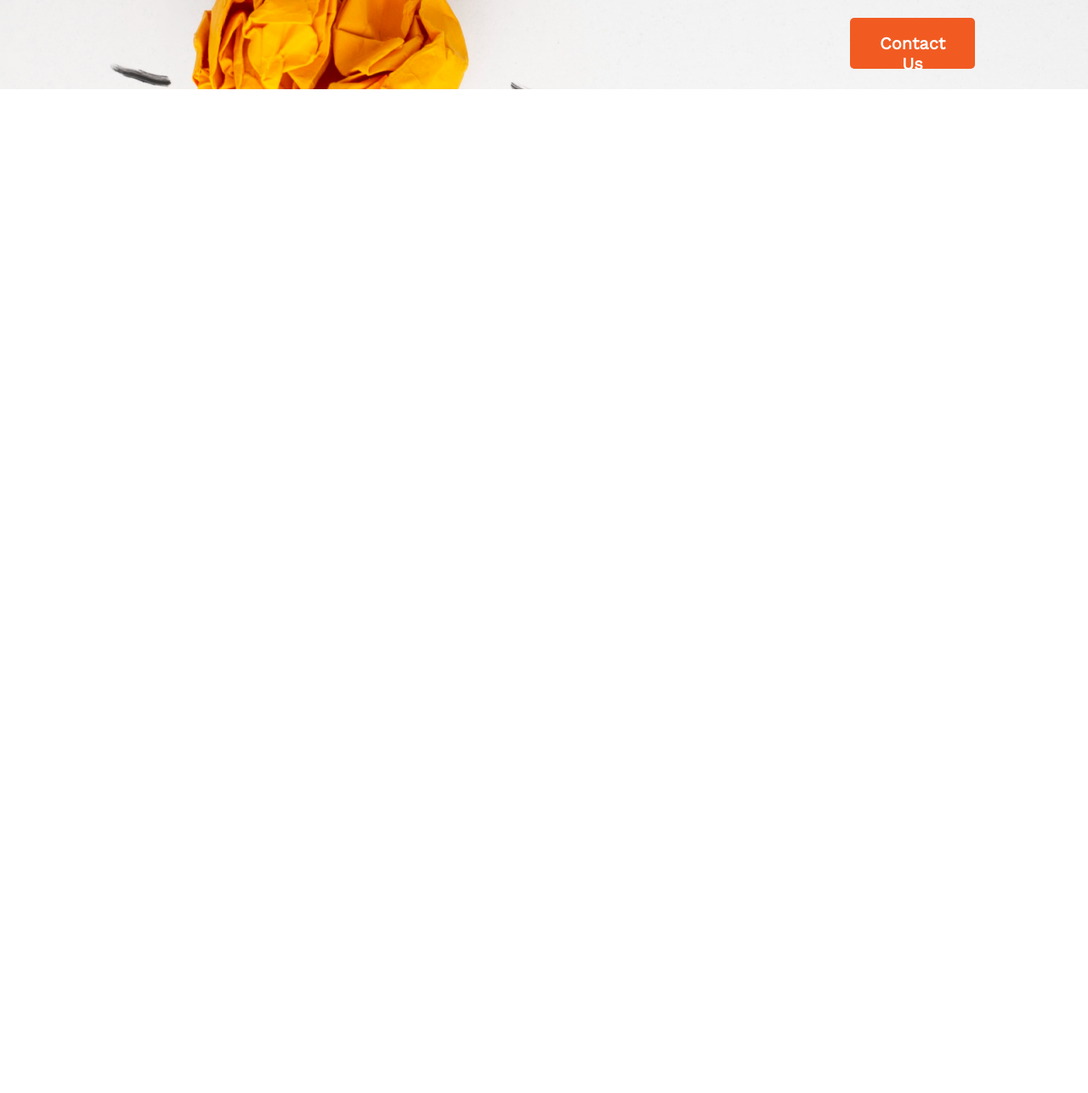
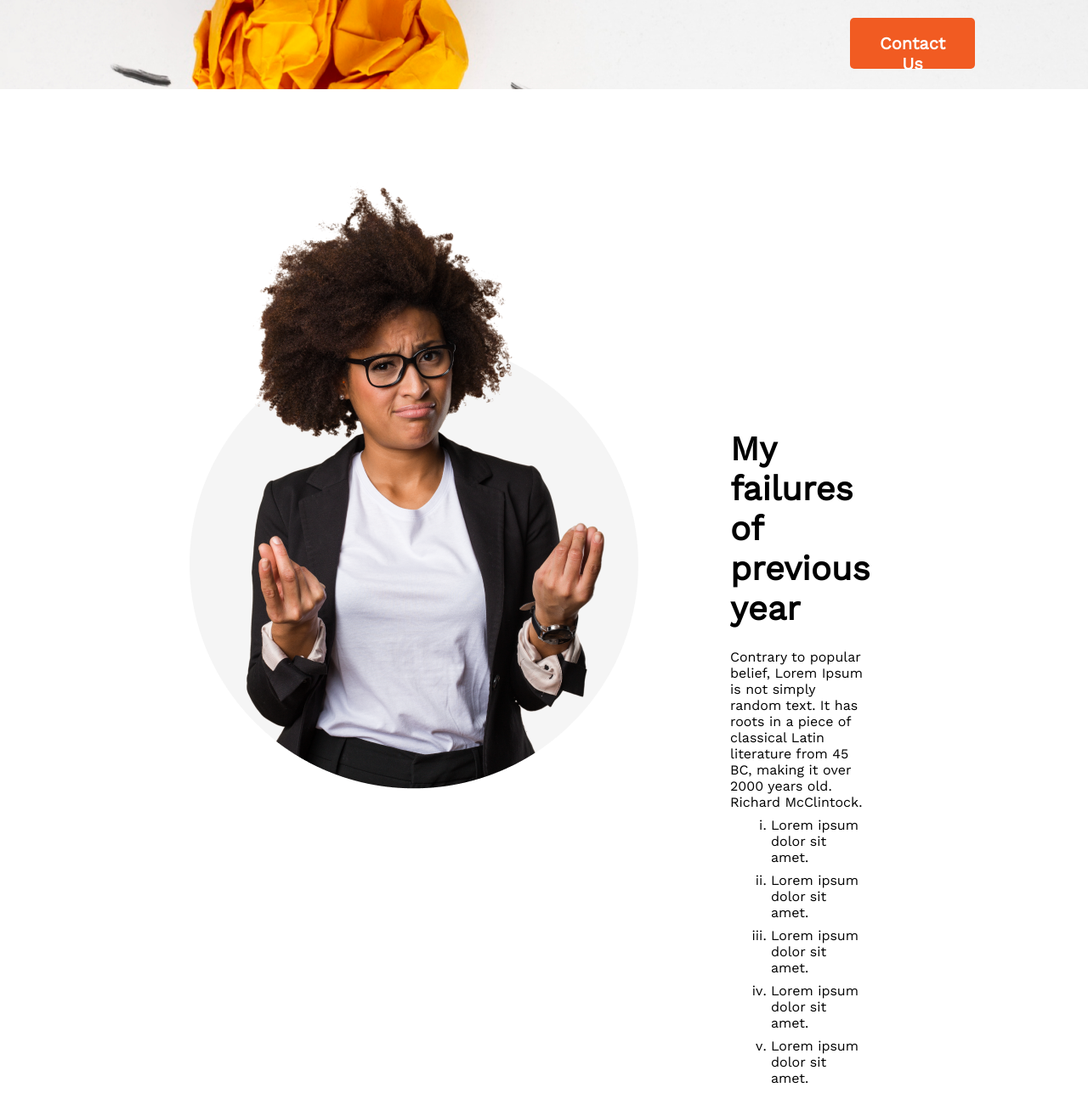
Before and after one commit to MarzukaaZaki/new-year-new-me, a plain HTML site: page index.html in a window 1280 px wide. Shown: the part 1175-2462 px from the top of the page at 85% size. Before the commit the page ends 1280 px from the top, so only its background shows below. Drawn offline with nearby package versions, Linux system fonts and the light colour scheme.

Commit message:
Added about section and styles

```diff
--- a/index.html
+++ b/index.html
@@ -43,14 +43,29 @@
 
             </div>
             <div >
-                <button class="btn-secondary">Contact Us</button>
+                <button class="btn-contact">Contact Us</button>
             </div>
 
         </div>
 
     </header>
     <main>
-        <section>
+        <section class="about">
+            <div class="about-image">
+                <img src="./images/person.png" alt="Girl">
+            </div>
+
+            <div class="about-description">
+                <h1 class="about-title">My failures of previous year</h1>
+                <p class="about-text">Contrary to popular belief, Lorem Ipsum is not simply random text. It has roots in a piece of classical Latin literature from 45 BC, making it over 2000 years old. Richard McClintock.</p>
+                <ul>
+                    <li>Lorem ipsum dolor sit amet.</li>
+                    <li>Lorem ipsum dolor sit amet.</li>
+                    <li>Lorem ipsum dolor sit amet.</li>
+                    <li>Lorem ipsum dolor sit amet.</li>
+                    <li>Lorem ipsum dolor sit amet.</li>
+                </ul>
+            </div>
 
         </section>
 
--- a/styles/index.css
+++ b/styles/index.css
@@ -64,7 +64,7 @@ nav li{
     margin-left: 800px;
     margin-bottom: 24px;
 }
-.btn-secondary{
+.btn-contact{
     margin-left: 800px;
     margin-bottom: 24px;
     color: #FFFF;
@@ -76,3 +76,30 @@ nav li{
     font-weight: 800;
     font-size: 20px;
 }
+
+
+/*About section styles*/
+.about{
+ display: flex;
+}
+.about-image{
+    margin-left:200px;
+    margin-top: 100px;
+}
+.about-description{
+    margin-right:300px;
+    margin-top:400px;
+    margin-left: 90px;
+}
+.about-title{
+    margin-bottom: 24px;
+    font-weight: 800;
+    font-size: 40px;
+}
+.about-text{
+    margin-bottom: 8px;
+}
+.about li{
+    margin: 8px;
+    list-style:lower-roman;
+}
```
